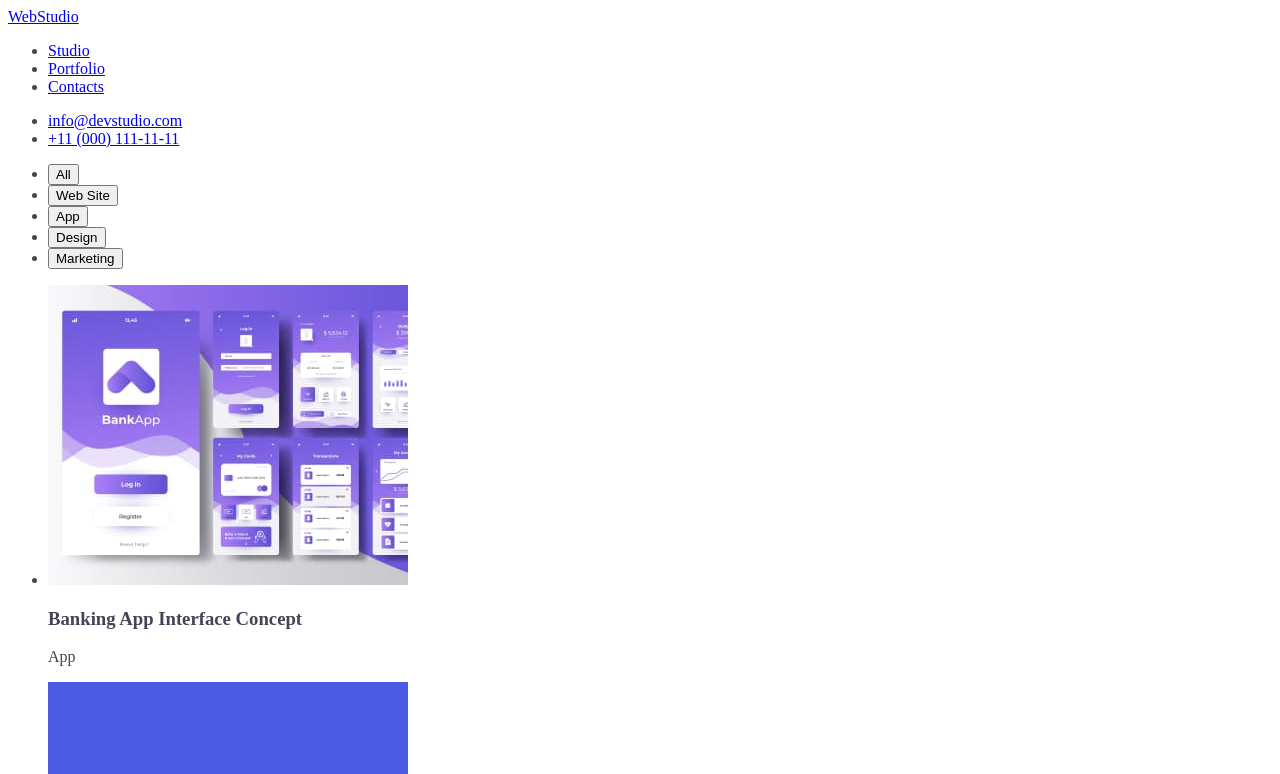
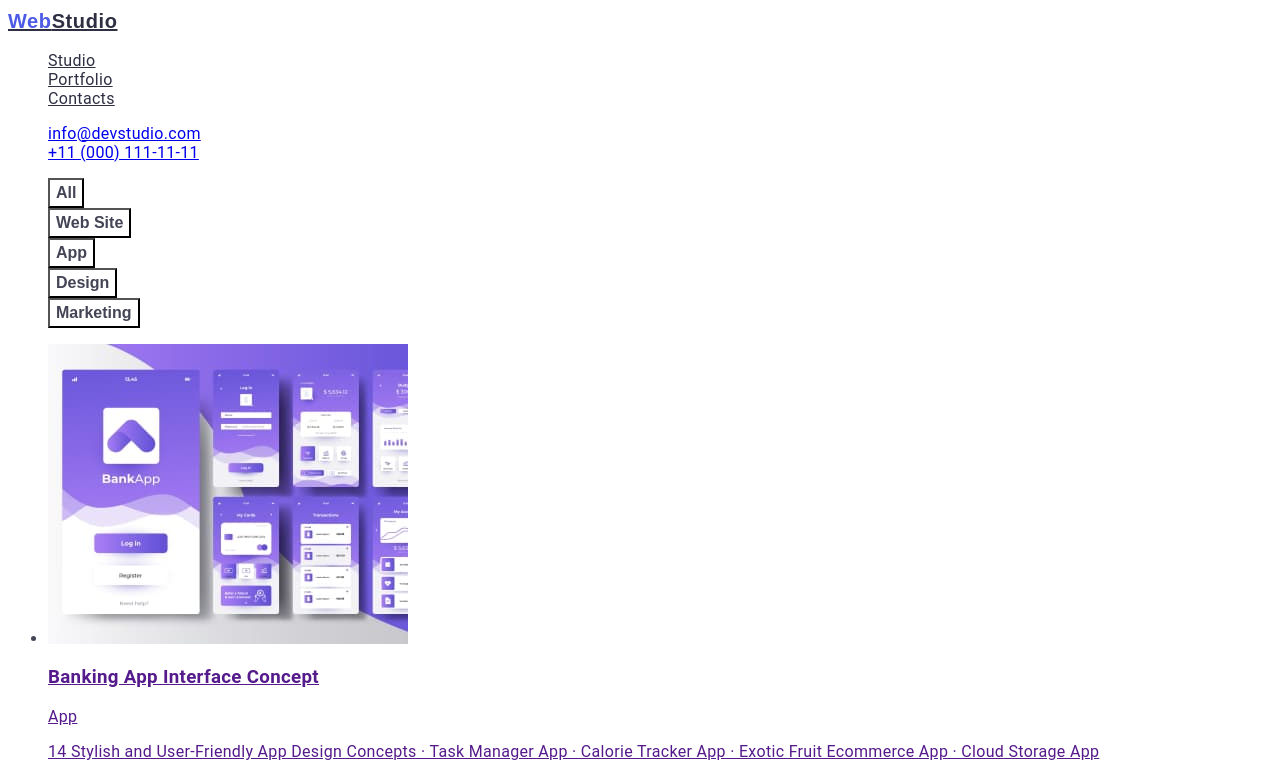
Before and after one commit to nataprofits/goit-murkup-hw-02, a plain HTML site: page portfolio.html in a window 1280 px wide. Shown: the top 774 px of the page. Drawn offline with Linux system fonts and the light colour scheme.

Commit message:
add fonts
общие шрифты, ссылки на страницы

```diff
--- a/css/styles.css
+++ b/css/styles.css
@@ -1,16 +1,26 @@
 :root {
     --primari-brand-text-color:#4D5AE5;
+    --primari-bg-color:#fff;
     --link-text-color:#4D5AE5;
     --body-text-color:#434455;
     --heading-text-color:#2E2F42;
+    --buttons-color:404BBF;
+    --default-color:FFFFFF;
 }
 body {
     color:var(--body-text-color) ;
-    background-color: #fff;
+    background-color: var(--primari-bg-color);
+    font-family: Roboto, sans-serif;
+    letter-spacing: 0.02em;
 }
 .list { list-style: none;}
 .logo {
-    color:var(--primari-brand-text-color);
+    color:var(--heading-text-color);
+    font-family: Raleway, sans-serif;
+    font-weight: 800;
+    font-size: 20px;
+    line-height: 1.33;
+    letter-spacing: 0.03em;
 }
 .logo-start {
     color: var(--link-text-color);
@@ -42,3 +52,17 @@ body {
 .title {
     color: var(--heading-text-color);
 }
+/* Button */
+.button{
+    color:var(--buttons-color) ;
+    background-color: var(--default-color);
+    font-weight: 600;
+    font-size: 16px;
+    line-height: 24px;
+}
+.section {
+}
+.feature-list {
+}
+.title {
+}
--- a/portfolio.html
+++ b/portfolio.html
@@ -9,88 +9,117 @@
 </head>
 <body>
     <header class="">
+
         <nav>
-            <a href="/">WebStudio</a>
-            <ul>
-                <li><a href="/">Studio</a></li>
-                <li><a href="/">Portfolio</a></li>
-                <li><a href="/">Contacts</a></li>
+            <a href="/" class="logo"><span class="logo-start">Web</span>Studio</a>
+            <ul class="site-nav list">
+                <li><a href="./index.html" class="link">Studio</a></li>
+                <li><a href="./portfolio.html" class="link">Portfolio</a></li>
+                <li><a href="/" class="link">Contacts</a></li>
             </ul>
         </nav>
-           <ul>
+           <ul class="auth-nav list">
             <li><a href="mailto:info@devstudio.com">info@devstudio.com</a></li>
             <li><a href="tel:+11(000)111-11-11">+11 (000) 111-11-11</a></li>
             </ul>
 
         </header>
     <main>
+
+       <!-- <h1>Portfolio</h1> -->
         <!-- Filtr -->
-       <!-- <h2>Filtrs</h2> -->
-      <ul>
-        <li><button type="button">All</button></li>
-        <li><button type="button">Web Site</button></li>
-        <li><button type="button">App</button></li>
-        <li><button type="button">Design</button></li>
-        <li><button type="button">Marketing</button></li>
+        <section>
+        <ul class="list">
+            <li><button class="button" type="button">All</button></li>
+            <li><button class="button" type="button">Web Site</button></li>
+            <li><button class="button" type="button">App</button></li>
+            <li><button class="button" type="button">Design</button></li>
+            <li><button class="button" type="button">Marketing</button></li>
           </ul>
           <!-- Produkts -->
           <ul>
             <li>
-            <img src="./img/Bank.jpg" alt="foto bank app">
+                <a href=""><img src="./img/Bank.jpg" alt="foto bank app">
                     <h3>Banking App Interface Concept</h3>
                     <p>App</p>
+                    <p>14 Stylish and User-Friendly App Design Concepts · Task Manager App · Calorie Tracker App · Exotic Fruit Ecommerce App · Cloud Storage App</p>
+                </a>
+
             </li>
             <li>
-            <img src="./img/Cashless.jpg" alt="blue background">
+                <a href=""><img src="./img/Cashless.jpg" alt="blue background">
                     <h3>Cashless Payment</h3>
                     <p>Marketing</p>
                     <p>14 Stylish and User-Friendly App Design Concepts · Task Manager App · Calorie Tracker App · Exotic Fruit Ecommerce App · Cloud Storage App</p>
+                </a>
+
             </li>
             <li>
-            <img widht="360" height="300" src="./img/medita.jpg" alt="foto app for meditation">
+                <a href=""><img widht="360" height="300" src="./img/medita.jpg" alt="foto app for meditation">
                     <h3>Meditaion App</h3>
                     <p>App</p>
+                    <p>14 Stylish and User-Friendly App Design Concepts · Task Manager App · Calorie Tracker App · Exotic Fruit Ecommerce App · Cloud Storage App</p>
+                </a>
+
             </li>
             <li>
-            <img widht="360" height="300" src="./img/avto.jpg" alt="foto avto">
+                <a href=""><img widht="360" height="300" src="./img/avto.jpg" alt="foto avto">
                     <h3>Taxi Service</h3>
                     <p>Marketing</p>
+                    <p>14 Stylish and User-Friendly App Design Concepts · Task Manager App · Calorie Tracker App · Exotic Fruit Ecommerce App · Cloud Storage App</p>
+                </a>
+
             </li>
             <li>
-            <img widht="360" height="300" src="./img/walpaper.jpg" alt="foto wallpaper">
+                <a href=""><img widht="360" height="300" src="./img/walpaper.jpg" alt="foto wallpaper">
                     <h3>Screen Illustrations</h3>
                     <p>Design</p>
+                    <p>14 Stylish and User-Friendly App Design Concepts · Task Manager App · Calorie Tracker App · Exotic Fruit Ecommerce App · Cloud Storage App</p>
+                </a>
+
             </li>
             <li>
-            <img widht="360" height="300" src="img/girl.jpg" alt="foto girl outside">
+                <a href=""><img widht="360" height="300" src="img/girl.jpg" alt="foto girl outside">
                     <h3>Online Courses</h3>
                     <p>Marketing</p>
+                    <p>14 Stylish and User-Friendly App Design Concepts · Task Manager App · Calorie Tracker App · Exotic Fruit Ecommerce App · Cloud Storage App</p>
+                </a>
+
             </li>
             <li>
-            <img widht="360" height="300" src="./img/stories.jpg" alt="photo examples of stories">
+                <a href=""><img widht="360" height="300" src="./img/stories.jpg" alt="photo examples of stories">
                     <h3>Instagram Stories Concept</h3>
                     <p>Design</p>
+                    <p>14 Stylish and User-Friendly App Design Concepts · Task Manager App · Calorie Tracker App · Exotic Fruit Ecommerce App · Cloud Storage App</p>
+                </a>
+
             </li>
             <li>
-            <img widht="360" height="300" src="./img/food.jpg" alt="women whith food">
+                <a href=""><img widht="360" height="300" src="./img/food.jpg" alt="women whith food">
                     <h3>Organic Food</h3>
                     <p>Web Site</p>
+                    <p>14 Stylish and User-Friendly App Design Concepts · Task Manager App · Calorie Tracker App · Exotic Fruit Ecommerce App · Cloud Storage App</p>
+                </a>
+
             </li>
             <li>
-            <img widht="360" height="300" src="./img/cofe.jpg" alt="cup of coffe">
+                <a href=""><img widht="360" height="300" src="./img/cofe.jpg" alt="cup of coffe">
                     <h3>Fresh Coffee</h3>
                     <p>Web Site</p>
+                    <p>14 Stylish and User-Friendly App Design Concepts · Task Manager App · Calorie Tracker App · Exotic Fruit Ecommerce App · Cloud Storage App</p>
+                </a>
+
             </li>
           </ul>
-    </main>
+        </main></section>
+
 
     <!-- Footer with contacts -->
 <footer>
     <div>
-            <a href="/"><span>Web</span>Studio</a>
+        <a href="/" class="logo"><span class="logo-start">Web</span>Studio</a>
         <p>the flow of customers and sales for your business with digital marketing & growth solutions.
         </p>
-        </div>
 </footer>
 
 
```
Also changed, not shown: index.html (+6 -3 lines). Lines whose indentation alone changed are shown as unchanged.
